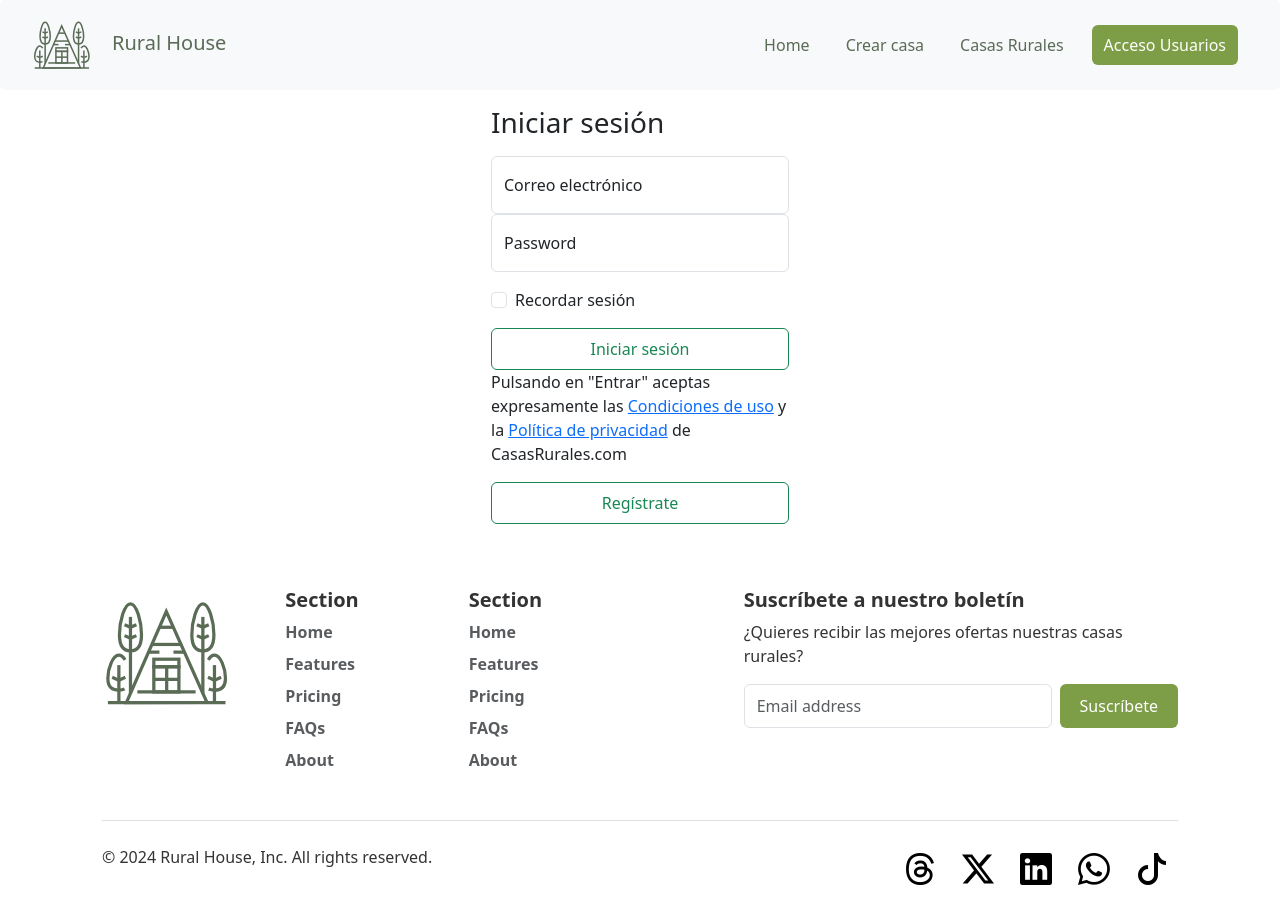
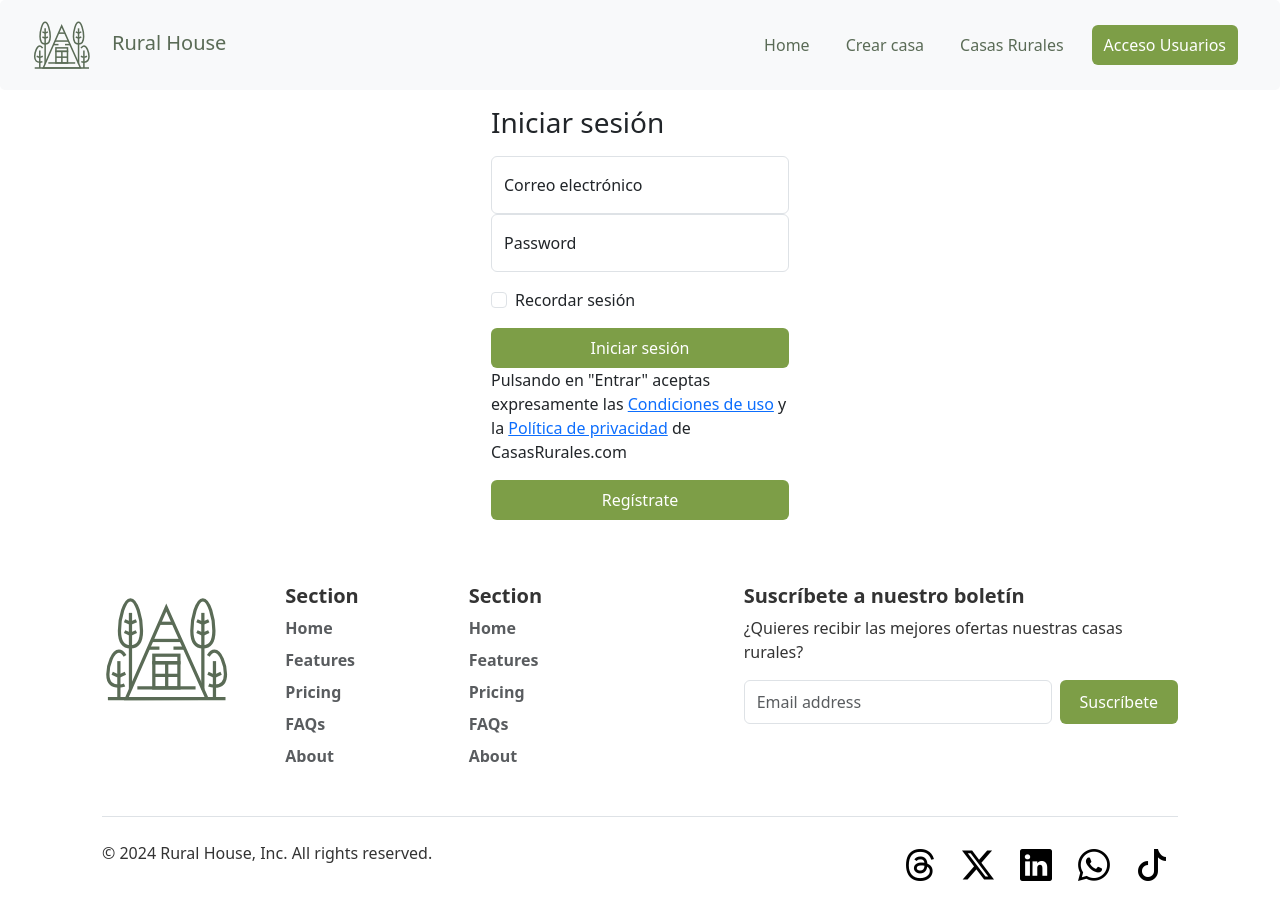
Before and after one commit to almudenadomenech/ANGULAR_GRUPO-5, an Angular app in the folder FRONTED/: page /login in a window 1280 px wide. Shown: the top 924 px of the page. Built offline with nearby package versions, Linux system fonts and the light colour scheme.

Commit message:
botones ccs

```diff
--- a/FRONTED/src/app/booking-form/booking-form.component.css
+++ b/FRONTED/src/app/booking-form/booking-form.component.css
@@ -0,0 +1,9 @@
+.btn {
+    background-color: #7d9e47;
+    border: none;
+    color:#fff;
+}
+
+.btn:hover {
+    background-color: #5a6b56;
+}
--- a/FRONTED/src/app/booking-form/booking-form.component.html
+++ b/FRONTED/src/app/booking-form/booking-form.component.html
@@ -214,7 +214,7 @@
       <div>
               @if (bookForm) {
                 <div class="d-grid gap-2">
-                <button class="btn btn-outline-success" >Reservar</button>
+                <button class="btn btn-outline-success"  >Reservar</button>
               </div>
               }
       </div>
--- a/FRONTED/src/app/house-detail/house-detail.component.css
+++ b/FRONTED/src/app/house-detail/house-detail.component.css
@@ -0,0 +1,9 @@
+.btn {
+    background-color: #7d9e47;
+    border: none;
+    color:#fff;
+}
+
+.btn:hover {
+    background-color: #5a6b56;
+}
--- a/FRONTED/src/app/login/login.component.css
+++ b/FRONTED/src/app/login/login.component.css
@@ -2,3 +2,12 @@
     max-width: 330px;
     padding: 1rem;
 }
+.btn {
+    background-color: #7d9e47;
+    border: none;
+    color:#fff;
+}
+
+.btn:hover {
+    background-color: #5a6b56;
+}
--- a/FRONTED/src/app/register/register.component.css
+++ b/FRONTED/src/app/register/register.component.css
@@ -2,3 +2,12 @@
     max-width: 330px;
     padding: 1rem;
 }
+.btn {
+    background-color: #7d9e47;
+    border: none;
+    color:#fff;
+}
+
+.btn:hover {
+    background-color: #5a6b56;
+}
```
Also changed, not shown: FRONTED/src/app/house-list/house-list.component.css (+11 -1 lines).
